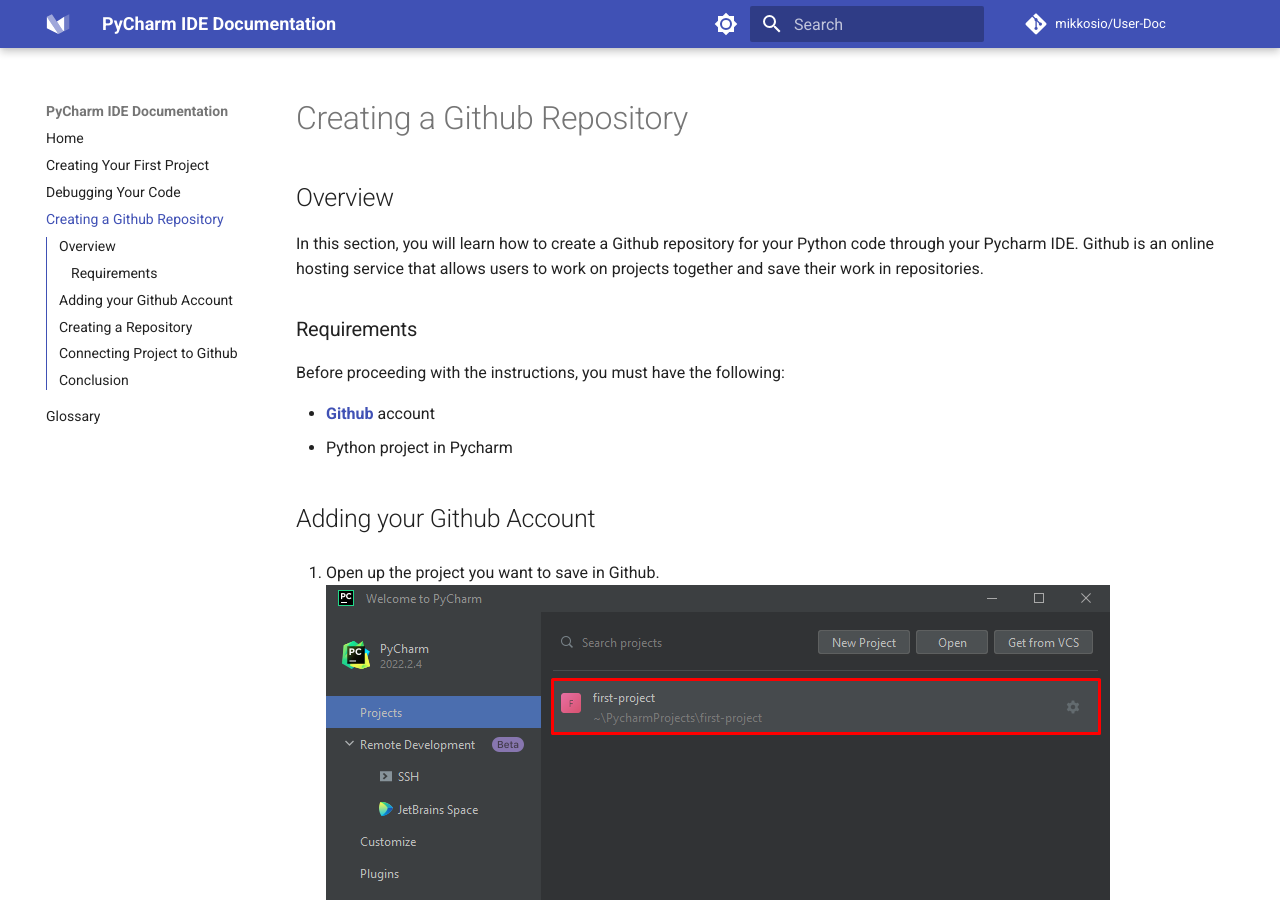
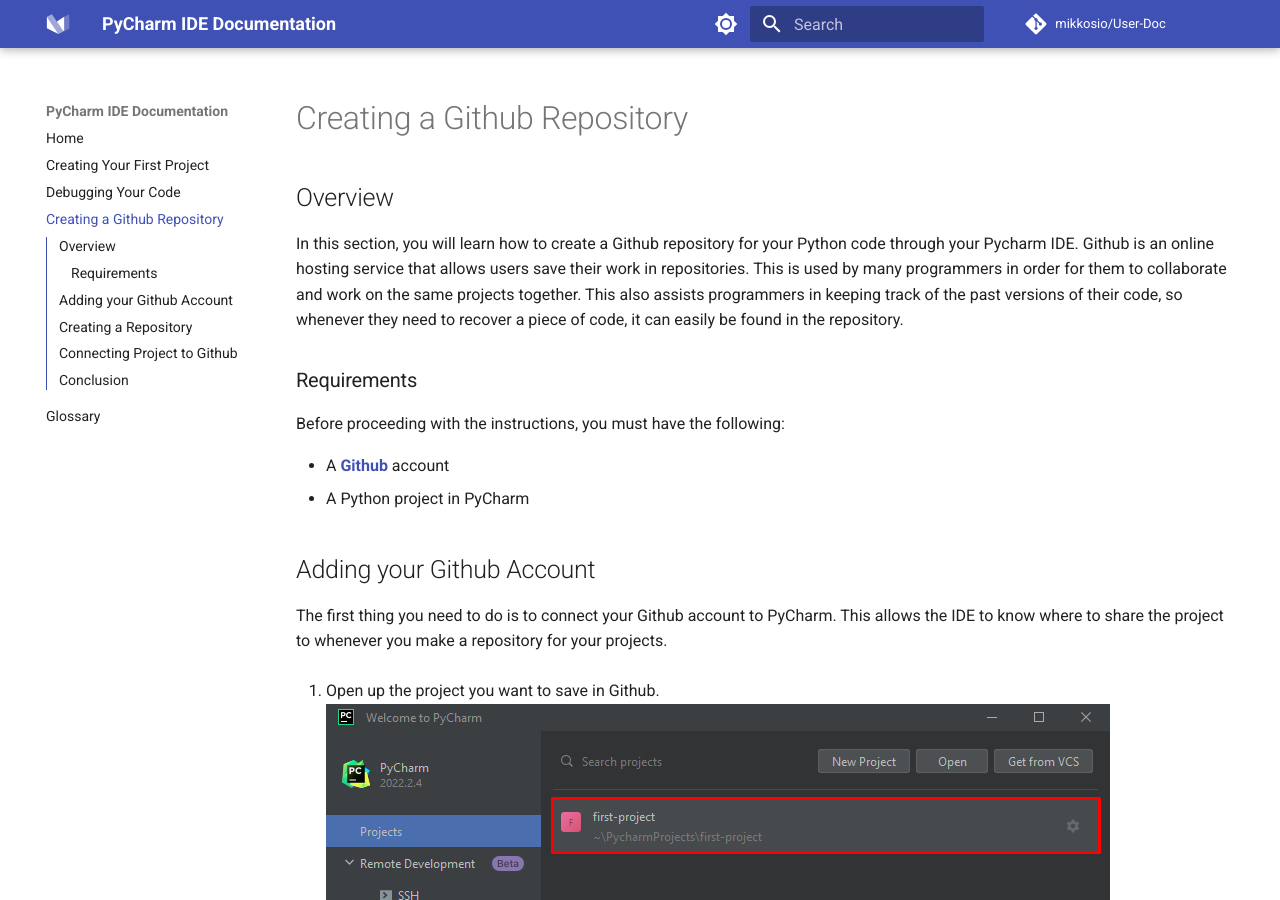
Before and after one commit to mikkosio/User-Doc, an MkDocs documentation site: the page built from docs/pages/creating-repo.md, in a window 1280 px wide and 900 px high. Built offline with MkDocs 1.6.1 and Material for MkDocs 9.7.7, drawn with Linux system fonts in a browser that asks for light colours; comment, search, counter and statistics services are not loaded; some of the changed text lies outside the part shown.

Commit message:
Added more information

```diff
--- a/docs/pages/creating-repo.md
+++ b/docs/pages/creating-repo.md
@@ -1,15 +1,17 @@
 ## Overview
 
-In this section, you will learn how to create a Github repository for your Python code through your Pycharm IDE. Github is an online hosting service that allows users to work on projects together and save their work in repositories.
+In this section, you will learn how to create a Github repository for your Python code through your Pycharm IDE. Github is an online hosting service that allows users save their work in repositories. This is used by many programmers in order for them to collaborate and work on the same projects together. This also assists programmers in keeping track of the past versions of their code, so whenever they need to recover a piece of code, it can easily be found in the repository.
 
 ### Requirements
 
 Before proceeding with the instructions, you must have the following:
 
-- [**Github**](https://github.com/) account
-- Python project in Pycharm
+- A [**Github**](https://github.com/) account
+- A Python project in PyCharm
 
 ## Adding your Github Account
+
+The first thing you need to do is to connect your Github account to PyCharm. This allows the IDE to know where to share the project to whenever you make a repository for your projects.
 
 1. Open up the project you want to save in Github.
 ![Open project](/images/creating-repo/open-project.png)
@@ -27,9 +29,11 @@
 ![Apply changes](/images/creating-repo/apply-changes.png)
 
 !!! success
-    You have successfully added your Github account to your PyCharm IDE. We can now start sharing our project onto Github.
+    You have successfully added your Github account to your PyCharm IDE. You can now make a repository for your project.
 
 ## Creating a Repository
+
+After adding your account to PyCharm, you now need to create a repository for your project. A repository is somewhat of a storage that contains all your files and history of your project. By creating a repository, you will be able to share your project to your GitHub account.
 
 1. Click on 'VCS' and then 'Create Git Repository'
 ![Create repository](/images/creating-repo/create-repo.png)
@@ -38,12 +42,11 @@
 ![Click ok](/images/creating-repo/confirm-create.png)
 
 !!! success
-    You have successfully created a repository for your Python project
-
-!!! info
-    A repository is somewhat of a storage that contains all your project files and history. By creating a repository, we can now share our project to our Github account.
+    You have successfully created a repository for your Python project.
 
 ## Connecting Project to Github
+
+Now that you have created a repository for your project, the only thing left to do is to share it to your GitHub account.
 
 1. Navigate to 'Github' in the 'Git' dropdown and share your project on Github.
 ![Share project](/images/creating-repo/share-project.png)
@@ -60,11 +63,11 @@
 !!! info
     Your git controls can be found in the top right of your window.
     ![Git controls](/images/creating-repo/git-controls.png)
-    **Blue Arrow**: Allows you to pull any changes made in the repository.
+    **Blue Arrow**: Allows you to pull any changes made in the repository and update your project.
     **Green Check Mark**: Allows you to commit any changes you have made. This gets your changes ready to be pushed to the repository.
     **Green Arrow**: Allows you to push your committed changes onto the repository.
     **Clock**: Allows you to view all changes made to the repository.
-    **Undo Arrow**: Allows you to undo any changes you have made to the repository.
+    **Undo Arrow**: Allows you to undo any changes you have added that is not in the repository.
 
 ## Conclusion
 
```
Also changed, not shown: docs/images/creating-repo/click-share.png.
